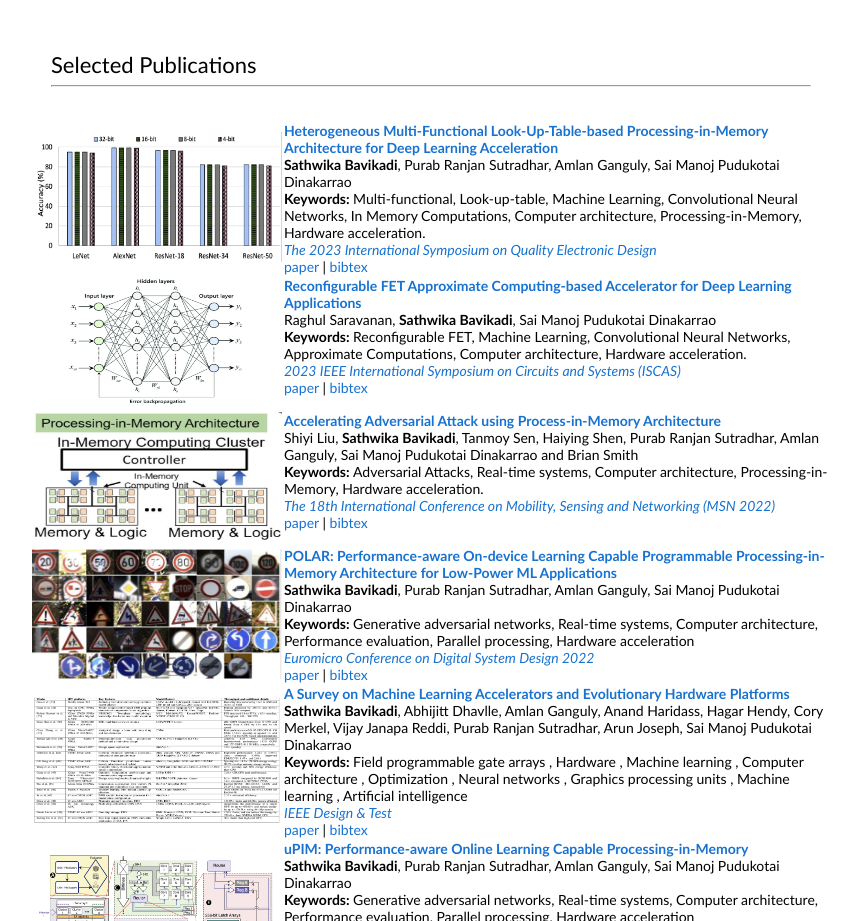
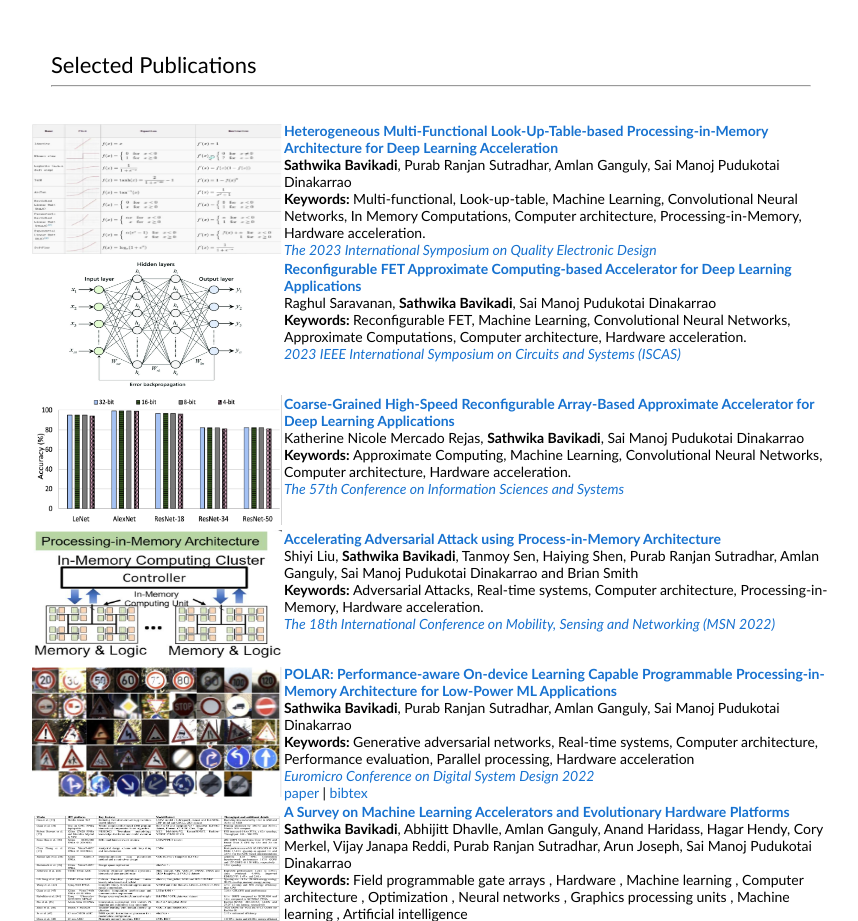
Before and after one commit to sathwikabavikadi/sathwikabavikadi.github.io, a plain HTML site: page index.html in a window 1280 px wide. Shown: the part 975-1896 px from the top of the page, without its empty margins (209-1067 px from the left). Drawn offline with Linux system fonts and the light colour scheme.

Commit message:
Update index.html

```diff
--- a/index.html
+++ b/index.html
@@ -116,7 +116,7 @@ I am passionate about Research and Development. I'm interested in Machine Learni
         <table style="width:100%;border:0px;border-spacing:0px;border-collapse:separate;margin-right:auto;margin-left:auto;"><tbody>
 
 <tr>
-      <td width="20%"><img src="images/precision.png" alt="3DSP" width="250" height="130" style="border-style: none">
+      <td width="20%"><img src="images/functions.png" alt="3DSP" width="250" height="130" style="border-style: none">
       <td valign="top" width="75%">
       <a href="https://ieeexplore.ieee.org/abstract/document/9458575">
         <papertitle>Heterogeneous Multi-Functional Look-Up-Table-based Processing-in-Memory Architecture for Deep Learning Acceleration</papertitle>
@@ -127,7 +127,8 @@ I am passionate about Research and Development. I'm interested in Machine Learni
         <br>
         <a href="https://www.isqed.org/"><em>The 2023 International Symposium on Quality Electronic Design</em></a>
         <br>
-        <a href="https://ieeexplore.ieee.org/document/9996719">paper</a> | <a href="data/polar.bib">bibtex</a>
+
+      <!--  <a href="https://ieeexplore.ieee.org/document/9996719">paper</a> | <a href="data/polar.bib">bibtex</a> -->
         </td>
     </tr>
 
@@ -143,7 +144,24 @@ I am passionate about Research and Development. I'm interested in Machine Learni
         <br>
         <a href="https://www.iscas2022.org/iscas-2023"><em>2023 IEEE International Symposium on Circuits and Systems (ISCAS)</em></a>
         <br>
-        <a href="https://ieeexplore.ieee.org/document/9996719">paper</a> | <a href="data/polar.bib">bibtex</a>
+    <!--    <a href="https://ieeexplore.ieee.org/document/9996719">paper</a> | <a href="data/polar.bib">bibtex</a>  -->
+        </td>
+    </tr>
+
+<tr>
+      <td width="20%"><img src="images/precision.png" alt="3DSP" width="250" height="130" style="border-style: none">
+      <td valign="top" width="75%">
+      <a href="https://ieeexplore.ieee.org/abstract/document/9458575">
+        <papertitle>Coarse-Grained High-Speed Reconfigurable Array-Based Approximate Accelerator for Deep Learning Applications</papertitle>
+      </a>
+      <br>
+ 	Katherine Nicole Mercado Rejas, <strong>Sathwika Bavikadi</strong>, Sai Manoj Pudukotai Dinakarrao      <br>
+        <strong>Keywords: </strong> Approximate Computing, Machine Learning, Convolutional Neural Networks, Computer architecture, Hardware acceleration.
+        <br>
+        <a href="https://ciss.jhu.edu/"><em>The 57th Conference on Information Sciences and Systems</em></a>
+        <br>
+
+      <!--  <a href="https://ieeexplore.ieee.org/document/9996719">paper</a> | <a href="data/polar.bib">bibtex</a> -->
         </td>
     </tr>
 
@@ -159,7 +177,7 @@ I am passionate about Research and Development. I'm interested in Machine Learni
         <br>
         <a href="https://ieee-msn.org/2022/"><em>The 18th International Conference on Mobility, Sensing and Networking (MSN 2022)</em></a>
         <br>
-        <a href="https://ieeexplore.ieee.org/abstract/document/9458575">paper</a> | <a href="data/upim.bib">bibtex</a>
+     <!--   <a href="https://ieeexplore.ieee.org/abstract/document/9458575">paper</a> | <a href="data/upim.bib">bibtex</a>  -->
         </td>
     </tr>
 
```
